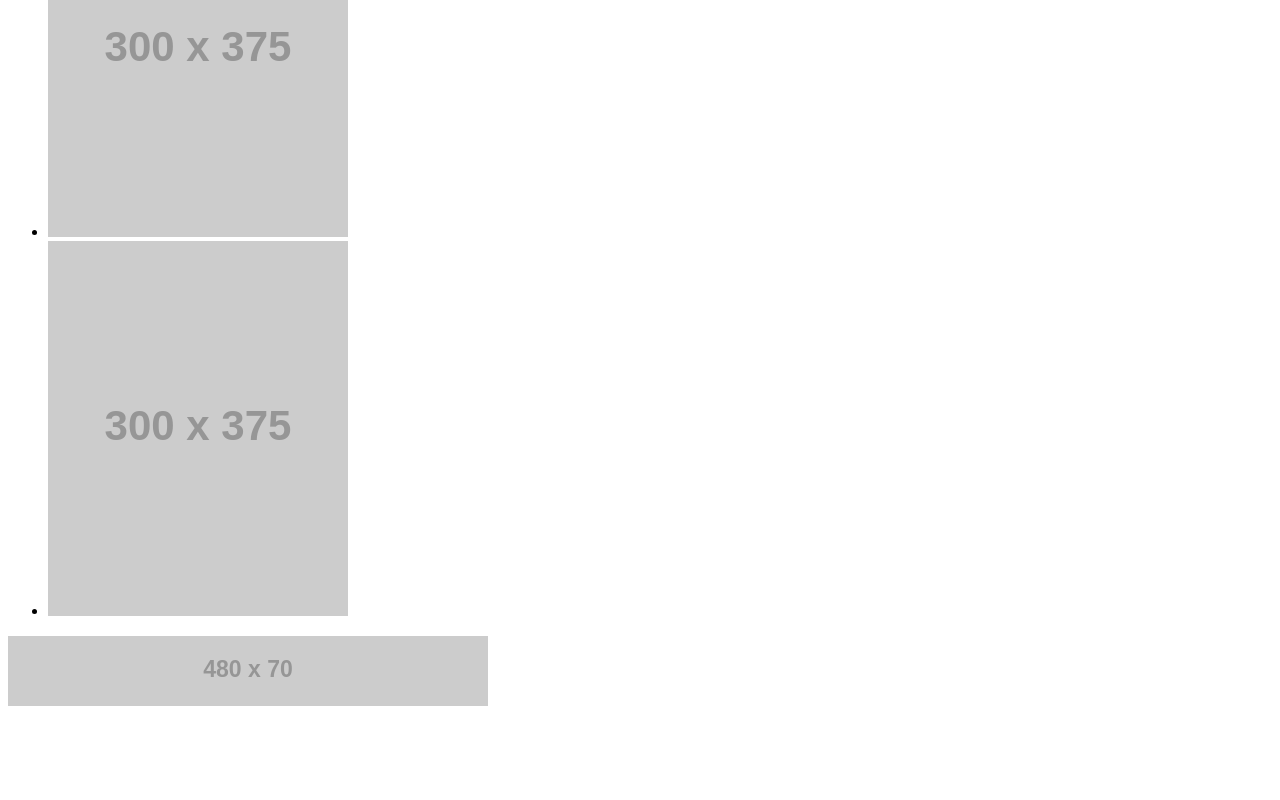
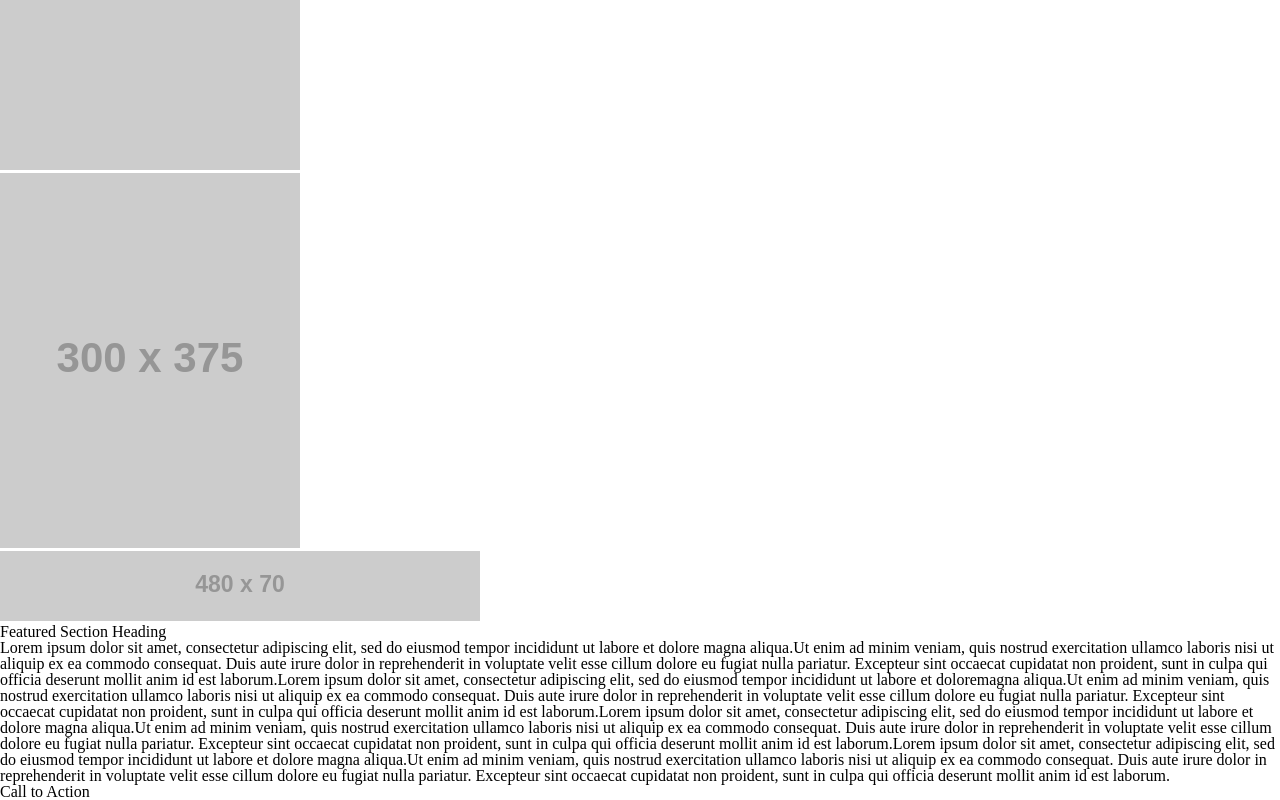
Before and after one commit to CeylinBrooks/wireframe-exercise, a plain HTML site: page index.html in a window 1280 px wide. Shown: the part 1173-1973 px from the top of the page. Before the commit the page ends 1903 px from the top, so only its background shows below. Drawn offline with Linux system fonts and the light colour scheme; placeholder pictures from the web are drawn by us.

Commit message:
Wire Frame Exercise

```diff
--- a/css/reset.css
+++ b/css/reset.css
@@ -0,0 +1,48 @@
+/* http://meyerweb.com/eric/tools/css/reset/
+   v2.0 | 20110126
+   License: none (public domain)
+*/
+
+html, body, div, span, applet, object, iframe,
+h1, h2, h3, h4, h5, h6, p, blockquote, pre,
+a, abbr, acronym, address, big, cite, code,
+del, dfn, em, img, ins, kbd, q, s, samp,
+small, strike, strong, sub, sup, tt, var,
+b, u, i, center,
+dl, dt, dd, ol, ul, li,
+fieldset, form, label, legend,
+table, caption, tbody, tfoot, thead, tr, th, td,
+article, aside, canvas, details, embed,
+figure, figcaption, footer, header, hgroup,
+menu, nav, output, ruby, section, summary,
+time, mark, audio, video {
+	margin: 0;
+	padding: 0;
+	border: 0;
+	font-size: 100%;
+	font: inherit;
+	vertical-align: baseline;
+}
+/* HTML5 display-role reset for older browsers */
+article, aside, details, figcaption, figure,
+footer, header, hgroup, menu, nav, section {
+	display: block;
+}
+body {
+	line-height: 1;
+}
+ol, ul {
+	list-style: none;
+}
+blockquote, q {
+	quotes: none;
+}
+blockquote:before, blockquote:after,
+q:before, q:after {
+	content: '';
+	content: none;
+}
+table {
+	border-collapse: collapse;
+	border-spacing: 0;
+}
--- a/index.html
+++ b/index.html
@@ -1,15 +1,16 @@
 <!DOCTYPE html>
 <html lang="en">
+
 <head>
   <title>Wire Frame Exercise</title>
   <link rel="stylesheet" href="css/reset.css">
   <link rel="stylesheet" href="css/style.css">
 </head>
+
 <body>
   <header>
     <nav>
-        <a href=""></a><img src="https://placehold.it/200x70/111" alt="logo"
-        title="logo"></a>
+      <a href=""></a><img src="https://placehold.it/200x70/111" alt="logo" title="logo"></a>
       <ul>
         <li><a href="#">Nav Item 1</a></li>
         <li><a href="#">Nav Item 2</a></li>
@@ -21,21 +22,33 @@
   <main>
     <img src="https://placehold.it/960x450/111" alt="hero">
     <ul>
-        <li><img src="https://placehold.it/300x375/111" alt="sub-banner"></li>
-        <li><img src="https://placehold.it/300x375/111" alt="sub-banner"></li>
-        <li><img src="https://placehold.it/300x375/111" alt="sub-banner"></li>
+      <li><img src="https://placehold.it/300x375/111" alt="sub-banner" title="sub-banner"></li>
+      <li><img src="https://placehold.it/300x375/111" alt="sub-banner" title="sub-banner"></li>
+      <li><img src="https://placehold.it/300x375/111" alt="sub-banner" title="sub-banner"></li>
     </ul>
     <section>
-        <img src="https://placehold.it/480x70/111" alt="">
+      <img src="https://placehold.it/480x70/111" alt="section-img" title="section-title">
       <article>
-          <h2></h2>
-          <p></p>
-          <div></div>
+        <h2>Featured Section Heading</h2>
+        <p>Lorem ipsum dolor sit amet, consectetur adipiscing elit, sed do eiusmod tempor incididunt ut labore et dolore
+          magna aliqua.Ut enim ad minim veniam, quis nostrud exercitation ullamco laboris nisi ut aliquip ex ea commodo consequat.
+          Duis aute irure dolor in reprehenderit in voluptate velit esse cillum dolore eu fugiat nulla pariatur.
+          Excepteur sint occaecat cupidatat non proident, sunt in culpa qui officia deserunt mollit anim id est laborum.Lorem ipsum dolor sit amet,
+          consectetur adipiscing elit, sed do eiusmod tempor incididunt ut labore et doloremagna aliqua.Ut enim ad minim veniam, quis nostrud
+          exercitation ullamco laboris nisi ut aliquip ex ea commodo consequat.
+          Duis aute irure dolor in reprehenderit in voluptate velit esse cillum dolore eu fugiat nulla pariatur.
+          Excepteur sint occaecat cupidatat non proident, sunt in culpa qui officia deserunt mollit anim id est laborum.Lorem ipsum dolor sit amet, consectetur adipiscing elit, sed do eiusmod tempor incididunt ut labore et dolore
+          magna aliqua.Ut enim ad minim veniam, quis nostrud exercitation ullamco laboris nisi ut aliquip ex ea commodo consequat.
+          Duis aute irure dolor in reprehenderit in voluptate velit esse cillum dolore eu fugiat nulla pariatur.
+          Excepteur sint occaecat cupidatat non proident, sunt in culpa qui officia deserunt mollit anim id est laborum.Lorem ipsum dolor sit amet, consectetur adipiscing elit, sed do eiusmod tempor incididunt ut labore et dolore
+          magna aliqua.Ut enim ad minim veniam, quis nostrud exercitation ullamco laboris nisi ut aliquip ex ea commodo consequat.
+          Duis aute irure dolor in reprehenderit in voluptate velit esse cillum dolore eu fugiat nulla pariatur.
+          Excepteur sint occaecat cupidatat non proident, sunt in culpa qui officia deserunt mollit anim id est laborum.
+        </p>
+        <div> Call to Action</div>
       </article>
     </section>
   </main>
-
-
-
+  <footer></footer>
 </body>
 </html>
```
Lines whose indentation alone changed are shown as unchanged.
